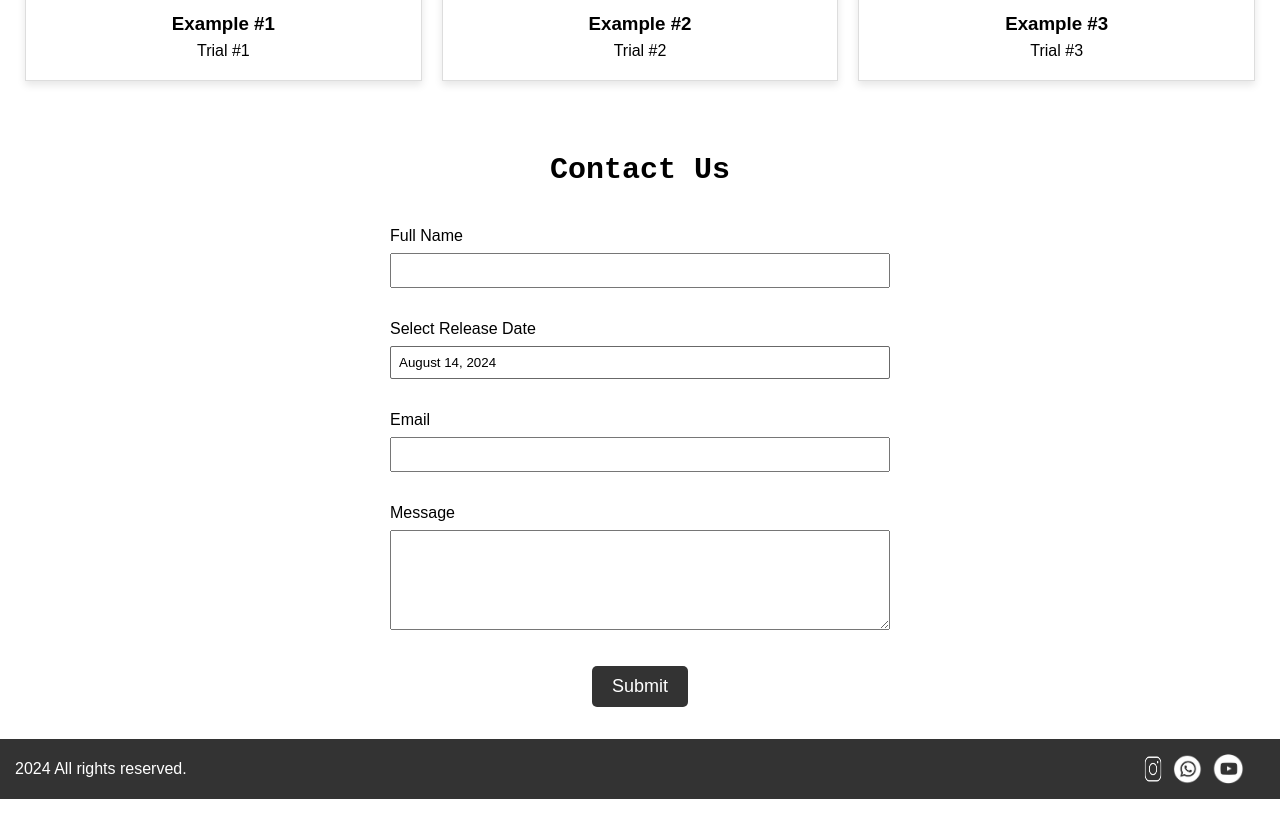
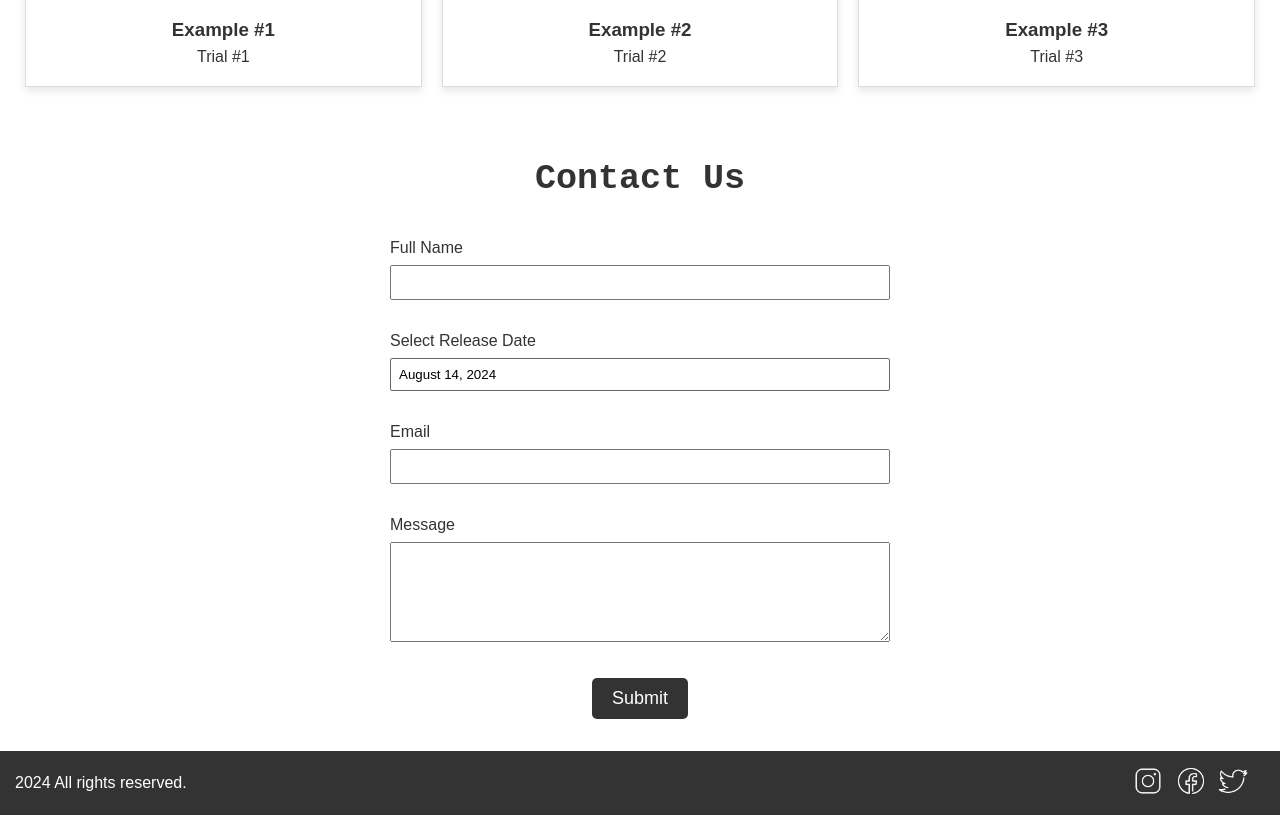
Before and after one commit to sarahdaou/nextjsproject, a Next.js app: page / in a window 1280 px wide. Shown: the part 1420-2235 px from the top of the page. Built offline with nearby package versions, Linux system fonts and the light colour scheme.

Commit message:
footer done, still have banner

```diff
--- a/comps/Footer.js
+++ b/comps/Footer.js
@@ -1,16 +1,23 @@
 import Image from 'next/image'
+import Link from 'next/link';
 
 const Footer = () => {
     return (
-        <footer className="footer">
+    <footer className="footer">
         <div className="footer-content container">
             <div className="layout">
                 <p>2024 All rights reserved.</p>
             </div>
-            <div className="footer-icons icon-link">
-                <Image src="/instagram-icon.png" alt="Instagram" height={30} width={30} />
-                <Image src="/whatsapp.png" alt="WhatsApp" height={30} width={0} style={{ width:'auto'}}/>
-                <Image src="/youtube.png" alt="YouTube" height={30} width={0} style={{ width:'auto'}}/>
+            <div className="footer-icons">
+                <Link href="https://www.instagram.com" target="_blank" rel="noopener noreferrer" className="pics">
+                    <Image src="/instagram-icon.png" alt="Instagram" height={30} width={30}  />
+                </Link>
+                <Link href="https://www.facebook.com" target="_blank" rel="noopener noreferrer" className="pics">
+                    <Image src="/facebook-icon.png" alt="Facebook" height={30} width={30}  />
+                </Link>
+                <Link href="https://www.twitter.com" target="_blank" rel="noopener noreferrer" className="pics">
+                    <Image src="/twitter-icon.png" alt="Twitter" height={30} width={30}  />
+                </Link>
             </div>
         </div>
     </footer>
--- a/styles/globals.css
+++ b/styles/globals.css
@@ -181,7 +181,7 @@ body {
   flex: 2 1 auto;
   font-size: 18px; /* Adjustable font size */
   text-align: justify;
-  color: #000;
+  color: #333;
   text-decoration: none;
 }
 
@@ -204,9 +204,9 @@ body {
 }
 
 .text-title {
-  color: #000000;
+  color: #333;
   font-family: 'Courier New', Courier, monospace;
-  font-size: 30px; /* Increase font size */
+  font-size: 35px; /* Increase font size */
   background: none; /* Remove background */
   padding: 20px 20px; /* Add padding if necessary */
   z-index: 2;
@@ -220,7 +220,7 @@ body {
   display: flex;
   justify-content: center;
   flex-wrap: wrap;
-  padding: 10px 15px; /* Adjust padding to fit your design */
+  padding: 10px 15px;
 }
 
 .grid .card1, .grid .card2, .grid .card3 {
@@ -231,6 +231,7 @@ body {
   border: 1px solid #ddd;
   text-align: center;
   box-shadow: 0 4px 8px rgba(0, 0, 0, 0.1);
+  color: #333;
 }
 
 .image-container {
@@ -264,41 +265,42 @@ body {
 .form-section {
   margin: 2rem 0;
   text-align: center;
+  color: #333;
 }
 
 .form-section form {
   display: flex;
   flex-direction: column;
   align-items: center;
-  width: 100%; /* Ensure the form is centered */
+  width: 100%;
 }
 
 .form-group {
-  margin: 0.75rem 0; /* Space between each form group */
-  width: 40%; /* Control the width of the input field and label */
-  text-align: left; /* Align text to the left */
+  margin: 0.75rem 0;
+  width: 40%;
+  text-align: left;
 }
 
 .form-section label {
-  display: block; /* Makes the label take the full width of the form-group */
+  display: block;
   margin: 0.5rem 0px;
 
 }
 
 .form-section input {
-  width: 100%; /* Full width within the form group */
+  width: 100%;
   padding: 0.5rem;
 }
 
 .form-section textarea{
-  width: 100%; /* Full width within the form group */
+  width: 100%;
   padding: 0.5rem;
   height: 100px;
 }
 
 .buttons {
-  display: inline-block; /* Ensures it behaves like a button */
-  margin-top: 20px; /* Space above button */
+  display: inline-block;
+  margin-top: 20px;
   padding: 10px 20px;
   background-color: #333;
   color: #fff;
@@ -335,7 +337,8 @@ body {
 
 @media (max-width: 768px) {
   .text-title{
-      font-size: 25px;
+      font-size: 30px;
+      padding: 10PX 10PX;
   }
 
   .form-group{
@@ -367,13 +370,10 @@ body {
   flex-wrap: nowrap;
 }
 
-.footer-icons .icon-link {
-  margin-left: 1%;
+.footer-icons .pics{
+  margin-left: 7%;
   flex-shrink: 0;
-}
-
-.footer-icons img {
-  padding-right: 10px;
+  margin-right: 7%;
 }
 
 @media (min-width: 1700px) {
```
